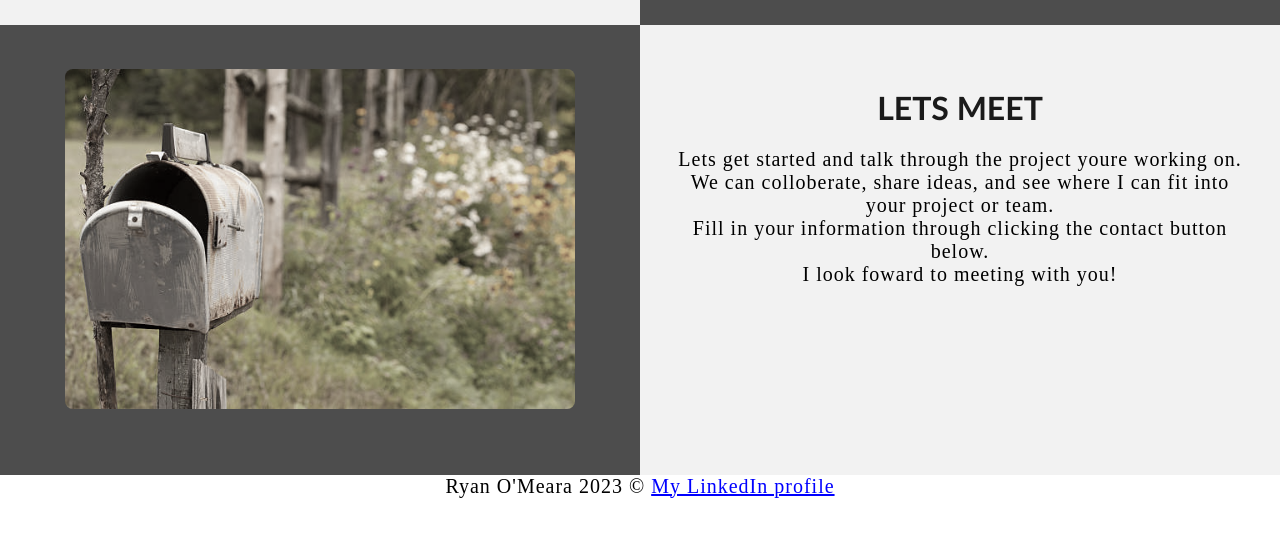
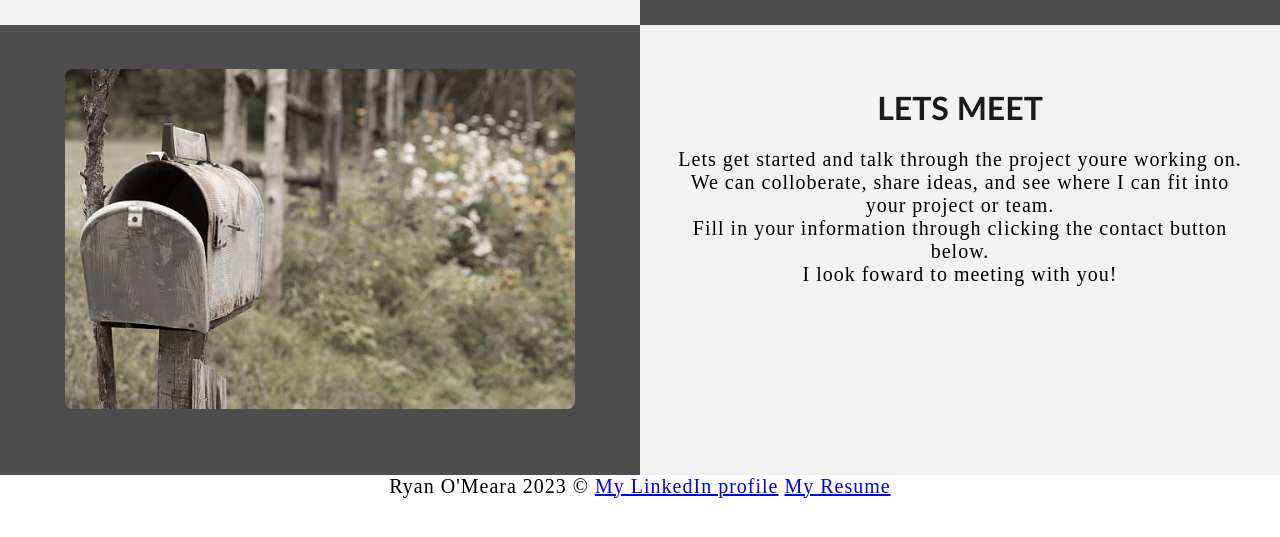
Before and after one commit to MisterVal777/MisterVal777.github.io, a plain HTML site: page index.html in a window 1280 px wide. Shown: the part 1153-1690 px from the top of the page. Drawn offline with Linux system fonts and the light colour scheme.

Commit message:
Commit Update

```diff
--- a/index.html
+++ b/index.html
@@ -128,7 +128,8 @@
         <!--Footer section-->
         <footer>
             <p>
-                <p class="center">Ryan O'Meara 2023 &#169; <a href="www.linkedin.com/in/ryan-omeara-dev" target="_blank">My LinkedIn profile</a></p>
+                <p class="center">Ryan O'Meara 2023 &#169; <a href="www.linkedin.com/in/ryan-omeara-dev" target="_blank">My LinkedIn profile</a>
+                 <a href="https://docs.google.com/document/d/1HtDFrJypb35LK2JzTyXu0waxwbI-bhszZWyHSkZq5ag/edit?usp=sharing" target="_blank">My Resume</a></p>
                 <br>
             </p>
         </footer>
```
